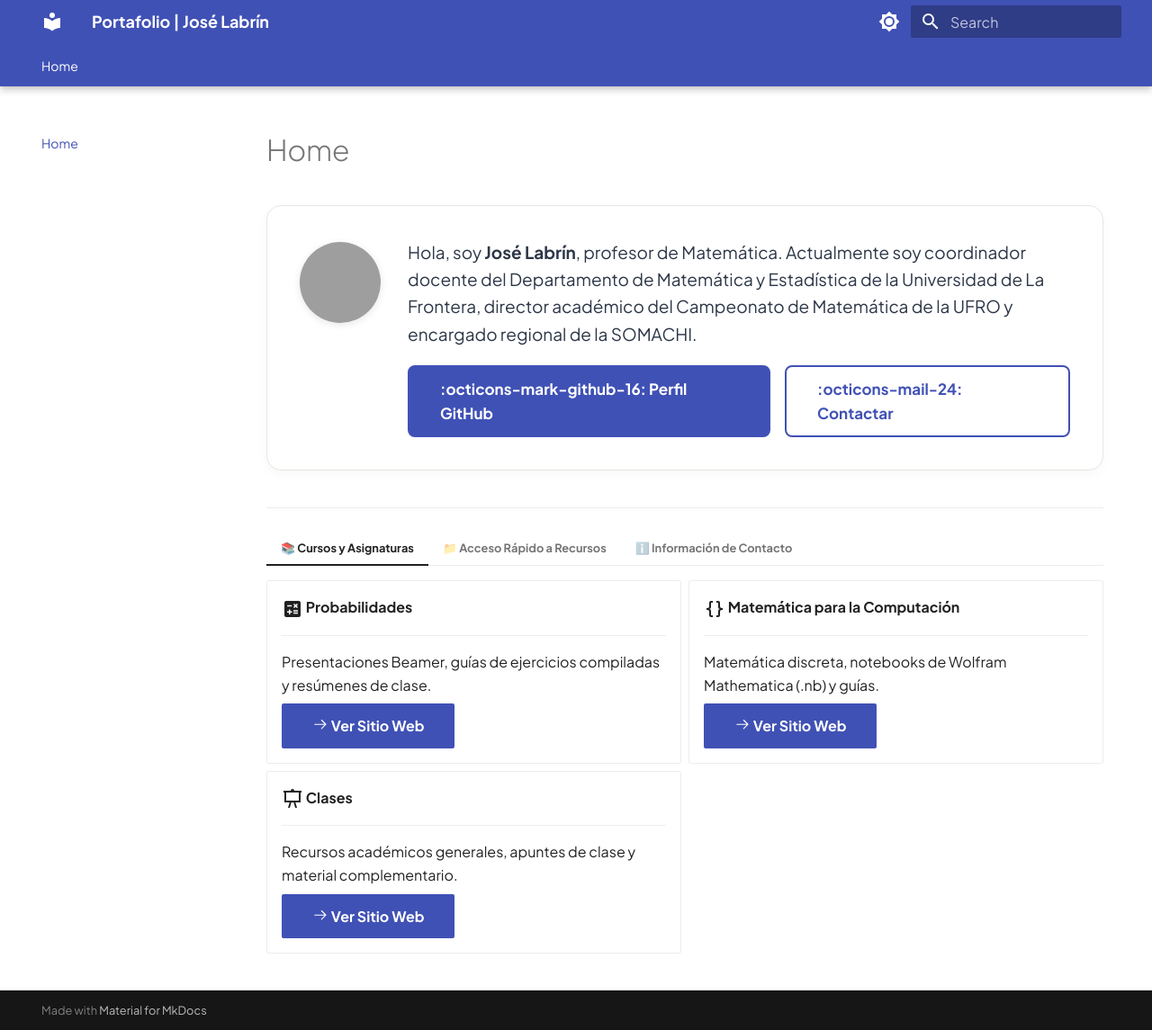
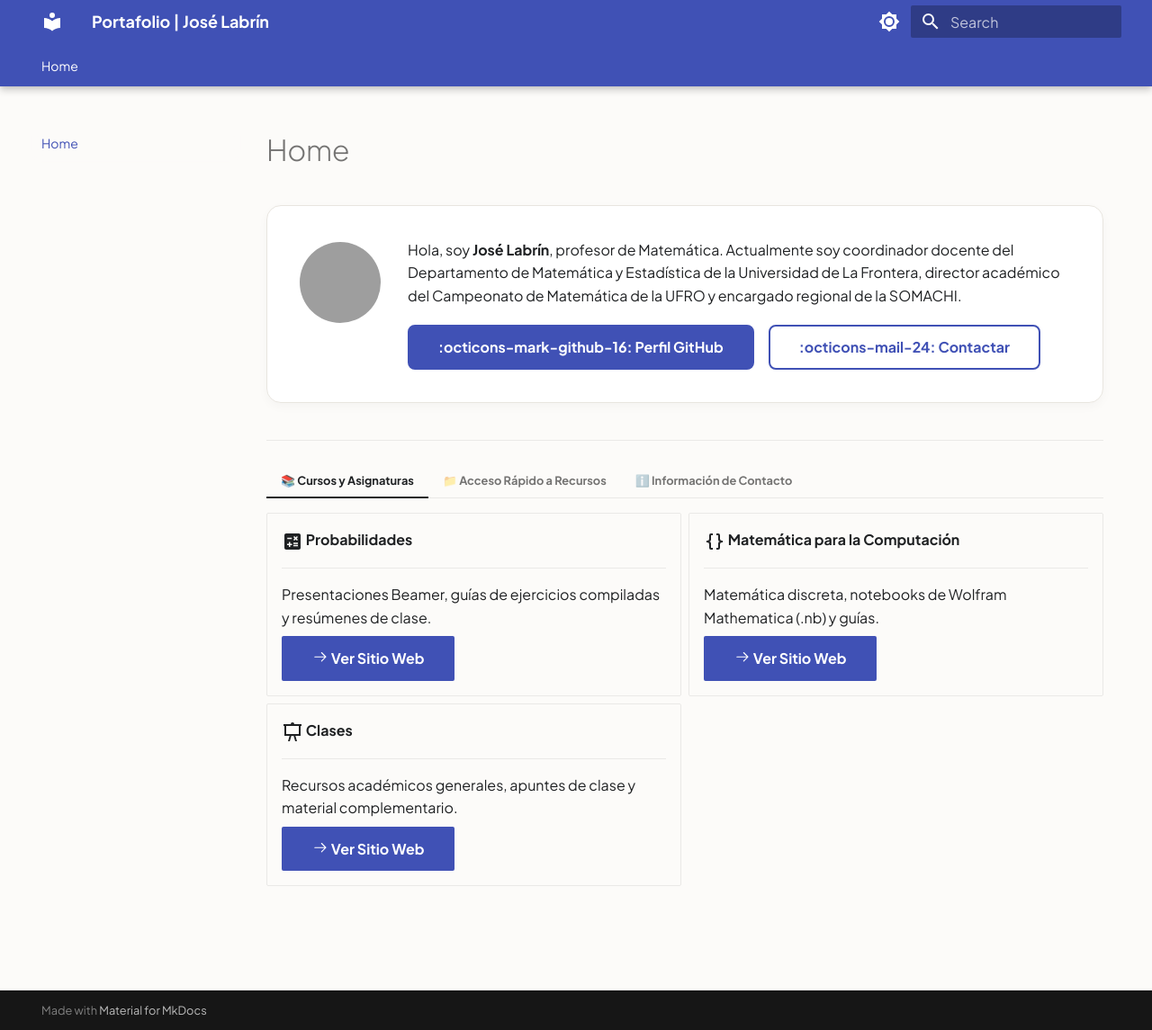
Before and after one commit to jlabrinp/jlabrinp.github.io, an MkDocs documentation site: the page built from docs/index.md, in a window 1280 px wide and 1145 px high. Shown: the whole window at 90% size. Built offline with MkDocs 1.6.1 and Material for MkDocs 9.7.7, drawn with Linux system fonts in a browser that asks for light colours; grey boxes are pictures that could not be loaded.

Commit message:
Enhance styles with color schemes and hero card updates
Added custom color palettes for light and dark modes, and updated styles for hero card and profile image.

```diff
--- a/docs/stylesheets/custom.css
+++ b/docs/stylesheets/custom.css
@@ -1,14 +1,31 @@
-/* Ocultar barra lateral derecha */
+@import url('https://fonts.googleapis.com/css2?family=Plus+Jakarta+Sans:wght@400;500;600;700&display=swap');
+
+/* Ocultar barra lateral derecha (TOC) */
 .md-sidebar--secondary {
   display: none !important;
 }
 
-/* Ancho completo del contenido central */
 .md-content {
   max-width: 100% !important;
 }
 
-/* Tarjeta principal (Hero Layout) */
+/* Paleta Kimi Light */
+[data-md-color-scheme="default"] {
+  --md-default-bg-color: #fcfbf9;
+  --md-default-bg-color--page: #f6f4f0;
+  --md-default-fg-color: #1f2123;
+  --md-accent-fg-color: #4f46e5;
+}
+
+/* Paleta Kimi Dark */
+[data-md-color-scheme="slate"] {
+  --md-default-bg-color: #121315;
+  --md-default-bg-color--page: #1a1c1e;
+  --md-default-fg-color: #eceee0;
+  --md-accent-fg-color: #6366f1;
+}
+
+/* Estilo Tarjeta Hero */
 .hero-card {
   display: flex;
   align-items: flex-start;
@@ -21,7 +38,12 @@
   margin-bottom: 2rem;
 }
 
-/* Foto circular pequeña a la izquierda */
+[data-md-color-scheme="slate"] .hero-card {
+  background-color: #1a1c1e;
+  border-color: #2a2d32;
+}
+
+/* Avatar circular pequeño */
 .profile-img {
   width: 90px !important;
   height: 90px !important;
@@ -29,7 +51,6 @@
   object-fit: cover !important;
   flex-shrink: 0 !important;
   margin-top: 0.2rem;
-  box-shadow: 0 2px 8px rgba(0, 0, 0, 0.1);
 }
 
 .hero-bio {
@@ -39,8 +60,6 @@
 .hero-bio p {
   margin: 0 0 1rem 0;
   line-height: 1.6;
-  font-size: 0.95rem;
-  color: #2d3748;
 }
 
 .hero-links {
@@ -50,15 +69,4 @@
 
 .hero-links .md-button {
   border-radius: 8px;
-  font-size: 0.85rem;
 }
-
-/* Modo oscuro opcional */
-[data-md-color-scheme="slate"] .hero-card {
-  background-color: #1a1c1e;
-  border-color: #2a2d32;
-}
-
-[data-md-color-scheme="slate"] .hero-bio p {
-  color: #e2e8f0;
-}
```
